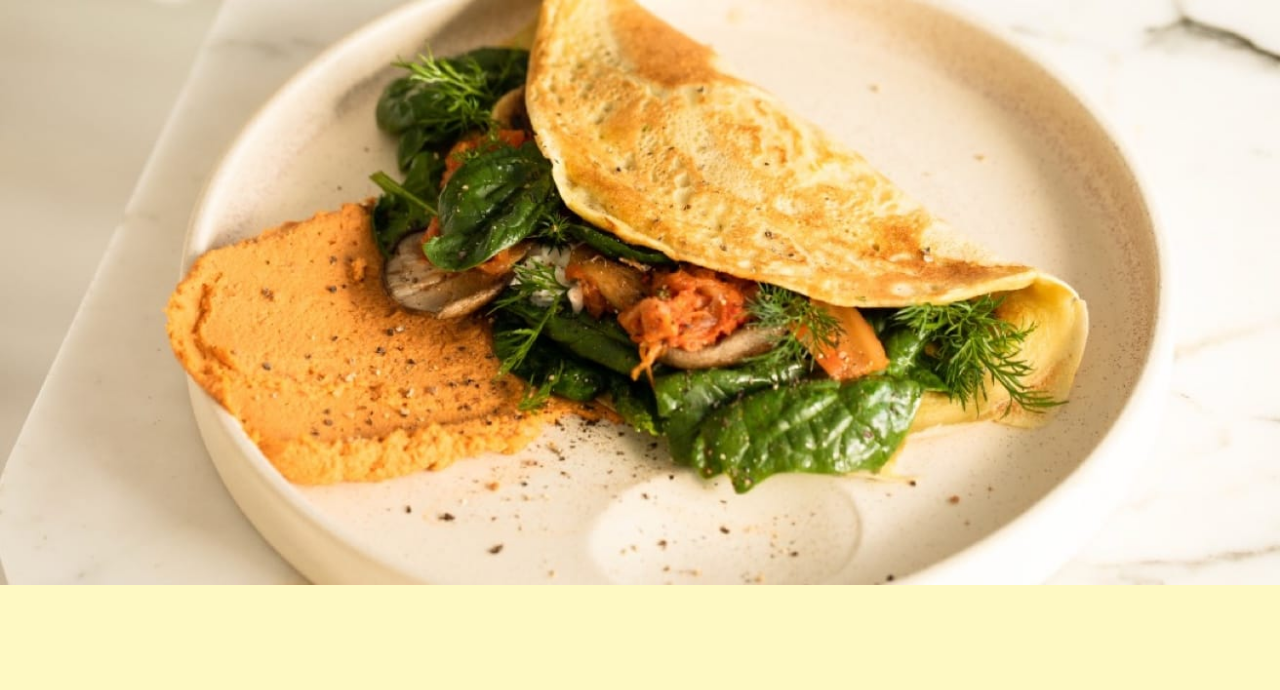
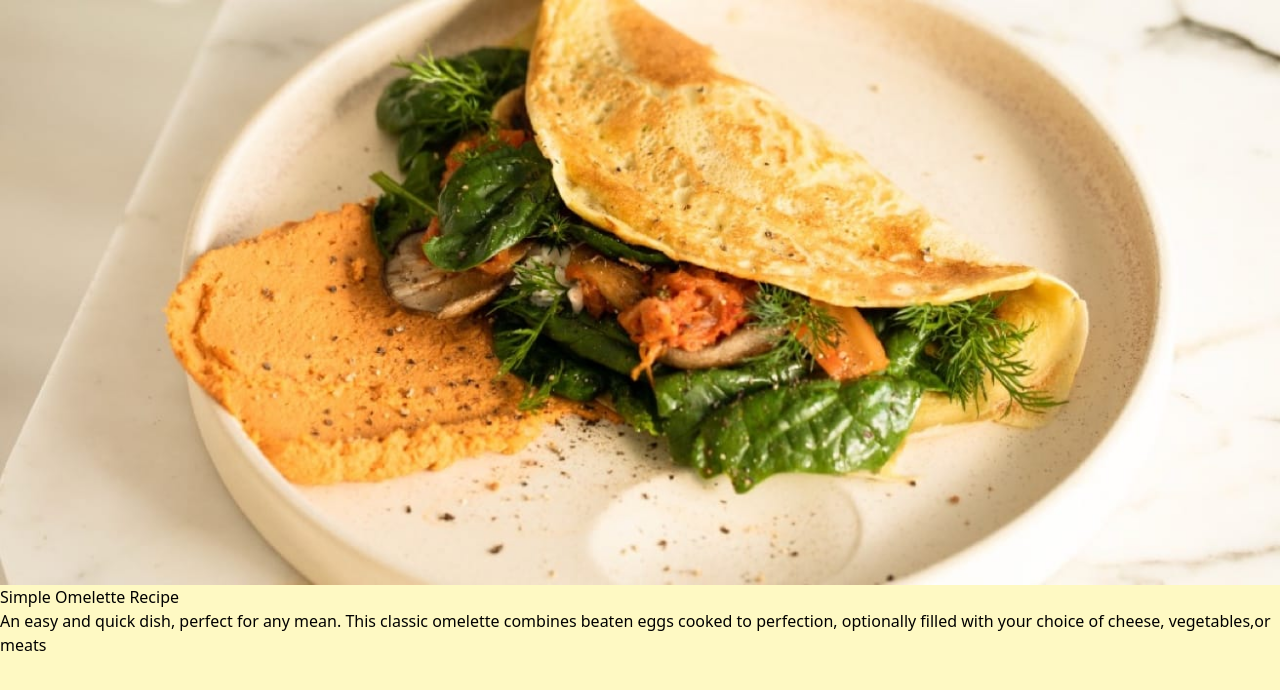
Before and after one commit to Miron-Silviu/main-recipe, a website: page docs/index.html in a window 1280 px wide. Drawn offline with Linux system fonts and the light colour scheme.

Commit message:
Build : Create main-description.

```diff
--- a/docs/index.html
+++ b/docs/index.html
@@ -15,5 +15,13 @@
   </head>
   <body class="bg-yellow-100">
     <img src="image-omelette.jpeg" alt="omelette-img" />
+    <div class="main-description">
+      <h1>Simple Omelette Recipe</h1>
+      <p>
+        An easy and quick dish, perfect for any mean. This classic omelette
+        combines beaten eggs cooked to perfection, optionally filled with your
+        choice of cheese, vegetables,or meats
+      </p>
+    </div>
   </body>
 </html>
```
